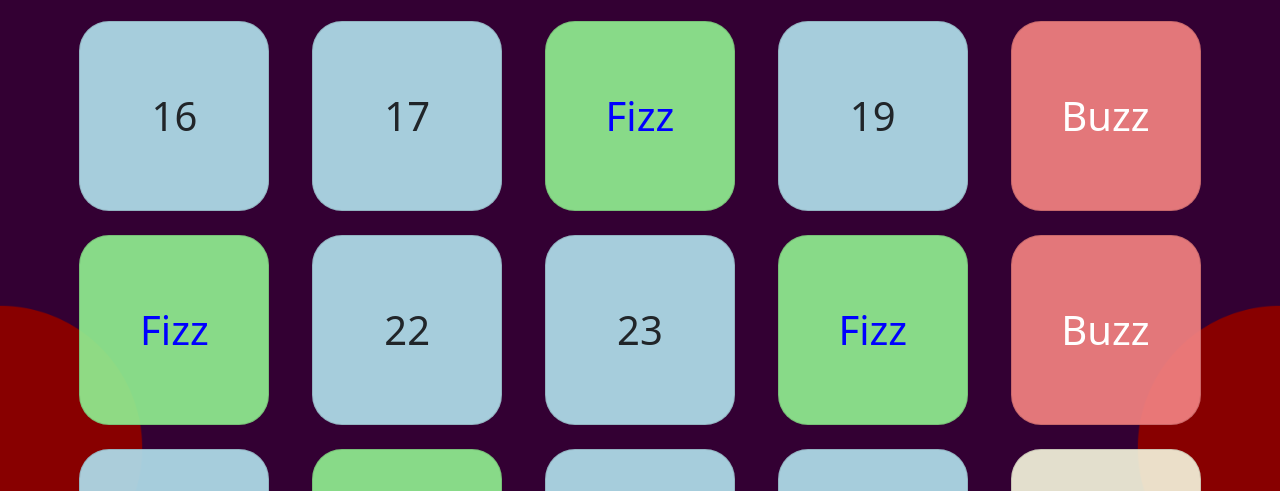
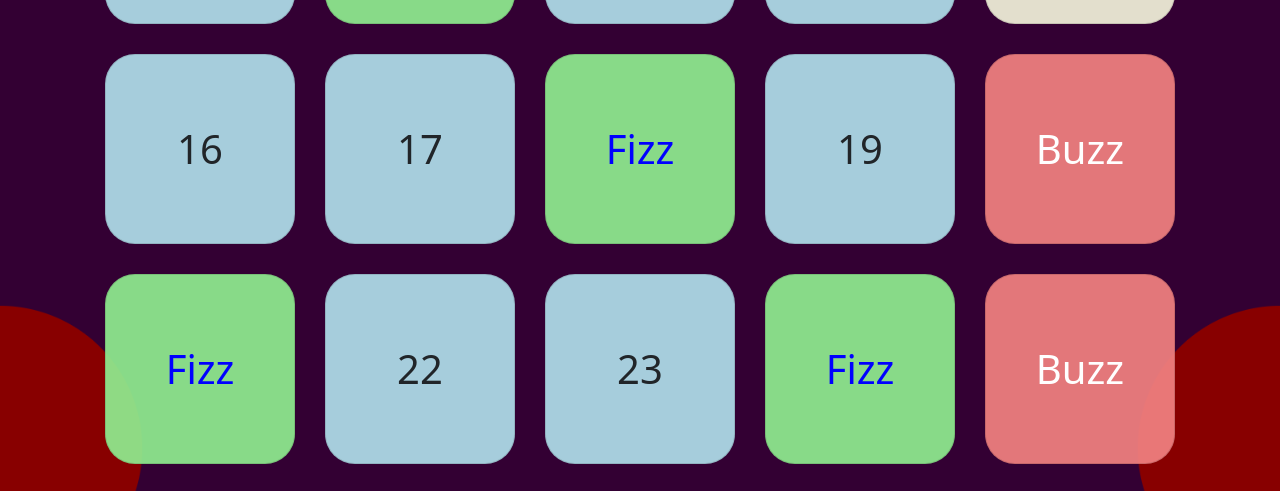
Before and after one commit to Gabriele-Zini/js-fizzbuzz, a plain HTML site: page index.html in a window 1280 px wide. Shown: the part 832-1323 px from the top of the page. Drawn offline with nearby package versions, Linux system fonts and the light colour scheme.

Commit message:
style: set my_gutter to have same spaces btw card

```diff
--- a/css/style.css
+++ b/css/style.css
@@ -19,22 +19,22 @@ body {
 
 /* Utilities */
 
-.fizz-buzz {
-    color:red;
+.ms_fizz-buzz {
+    color: red;
     background-color: rgba(245, 245, 220, 0.914);
 }
 
-.fizz {
-    color:blue;
+.ms_fizz {
+    color: blue;
     background-color: rgba(144, 238, 144, 0.916)
 }
 
-.buzz {
+.ms_buzz {
     color: white;
     background-color: rgba(240, 128, 128, 0.932) ;
 }
 
-.normal {
+.ms_normal {
     background-color: rgba(173, 216, 230, 0.948);
 }
 
@@ -50,6 +50,13 @@ body {
     border-radius: 10px;
 }
 
+.ms_gutter > [class*='col-'] {
+    margin-right: 8px;
+    margin-left: 8px;
+    margin-top: 8px;
+    margin-bottom: 8px;
+}
+
 /* media query tablet */
 @media screen and (min-width: 768px) {
 
@@ -63,6 +70,12 @@ body {
     .ms_col {
         border-radius: 20px;
     }
+    .ms_gutter > [class*='col-'] {
+        margin-right: 15px;
+        margin-left: 15px;
+        margin-top: 15px;
+        margin-bottom: 15px;
+      }
 
 }
 
@@ -76,5 +89,4 @@ body {
     .ms_col {
         border-radius: 30px;
     }
-
 }
--- a/index.html
+++ b/index.html
@@ -19,7 +19,7 @@
   <body class="px-2">
     <h1 class="text-white text-center my-5 ms_title">FizzBuzzDOM</h1>
     <div class="container">
-        <div class="row ms_row d-flex gap-4 mb-5">
+        <div class="row ms_row ms_gutter mb-5 justify-content-center">
 
         </div>
     </div>
--- a/js/script.js
+++ b/js/script.js
@@ -9,19 +9,19 @@ for (let i = 1; i <= 100; i++) {
   if ((i % 3 === 0) & (i % 5 === 0)) {
     console.log("FizzBuzz");
     result = "FizzBuzz";
-    color= "fizz-buzz"
+    color= "ms_fizz-buzz"
   } else if (i % 3 === 0) {
     console.log("Fizz");
     result = "Fizz";
-    color= "fizz"
+    color= "ms_fizz"
   } else if (i % 5 === 0) {
     console.log("Buzz");
     result = "Buzz";
-    color= "buzz"
+    color= "ms_buzz"
   } else {
     console.log(i);
     result = `${i}`;
-    color="normal"
+    color="ms_normal"
   }
   elementGrid += `<div class="${color} col-3 col-md-2 ms_col d-flex card">${result}</div>`;
 }
```
